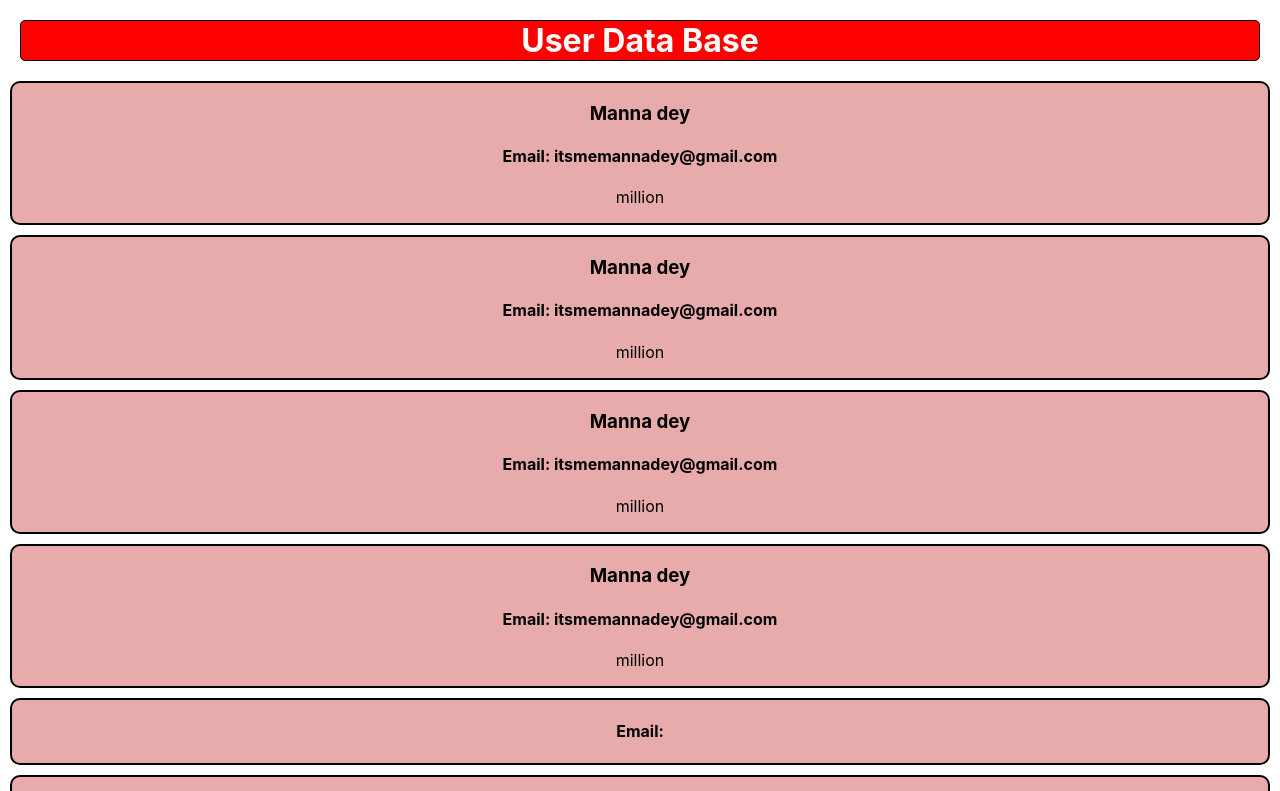
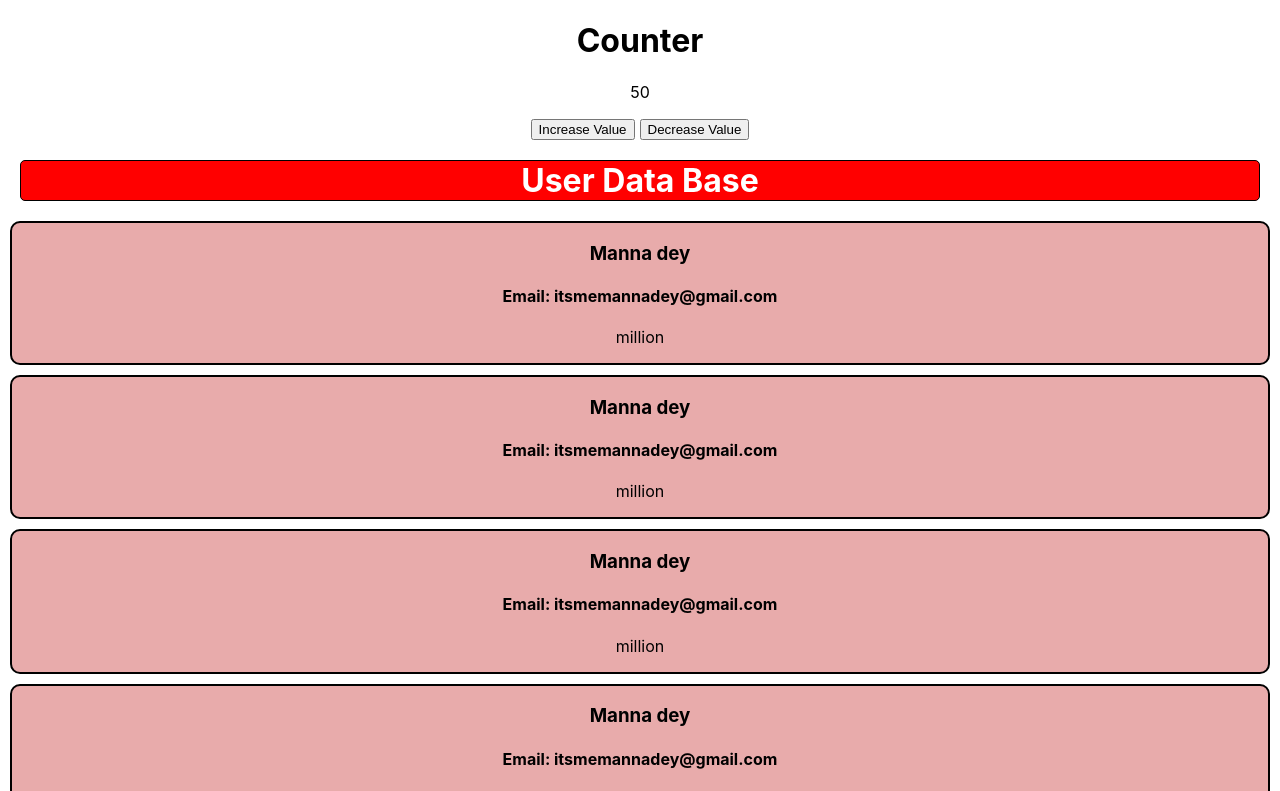
Before and after one commit to codex-zubair/react-six-core, a React (Create React App) app: page / in a window 1280 px wide. Shown: the top 791 px of the page. Built offline with nearby package versions, Linux system fonts and the light colour scheme.

Commit message:
added counter using useState it's a react hook that will store data for me to use it for perpose

```diff
--- a/src/App.js
+++ b/src/App.js
@@ -1,5 +1,8 @@
 import logo from './logo.svg';
 import './App.css';
+import { useState } from 'react';
+
+
 
 
 // internal CSS will not work
@@ -37,6 +40,17 @@ function App() {
   return (
     <div className="App">
 
+     {/* Lets Add Counter TO Check User State */}
+     <Counter></Counter>
+
+
+
+
+    {/* Lets load API Data */}
+
+
+
+
       {/* Adding CSS Style in three ways into Heading... */}
 
       <h1 className='heading' style={{ backgroundColor: 'red', color: 'white' }}>User Data Base</h1>
@@ -53,12 +67,43 @@ function App() {
       <Users name='Manna Dey' email='mannadey@gmail.com' comment="50 later"></Users>
 
 
-      {/* Lets Add Multiple  */}
+
+
+
 
 
     </div>
   );
 }
+
+
+
+// Let Make a Counter.
+const Counter = ()=>{
+  // ! Once we declare or change that will stay loaded until we closed the application totally
+  const [counter, setState] = useState(50);
+
+  // setState(30);
+  // console.log(counter);
+
+
+  // Setup for increment and Decrement value for states
+  const increment = ()=> setState(counter+1);
+  const decrement = ()=> setState(counter-1);
+
+
+
+  return (
+    <div>
+      <h1>Counter</h1>
+      <p>{counter}</p>
+      <button onClick={increment}>Increase Value</button>
+      <button onClick={decrement} style={{marginLeft: '5px'}}>Decrease Value</button>
+    </div>
+  )
+}
+
+
 
 
 
```
